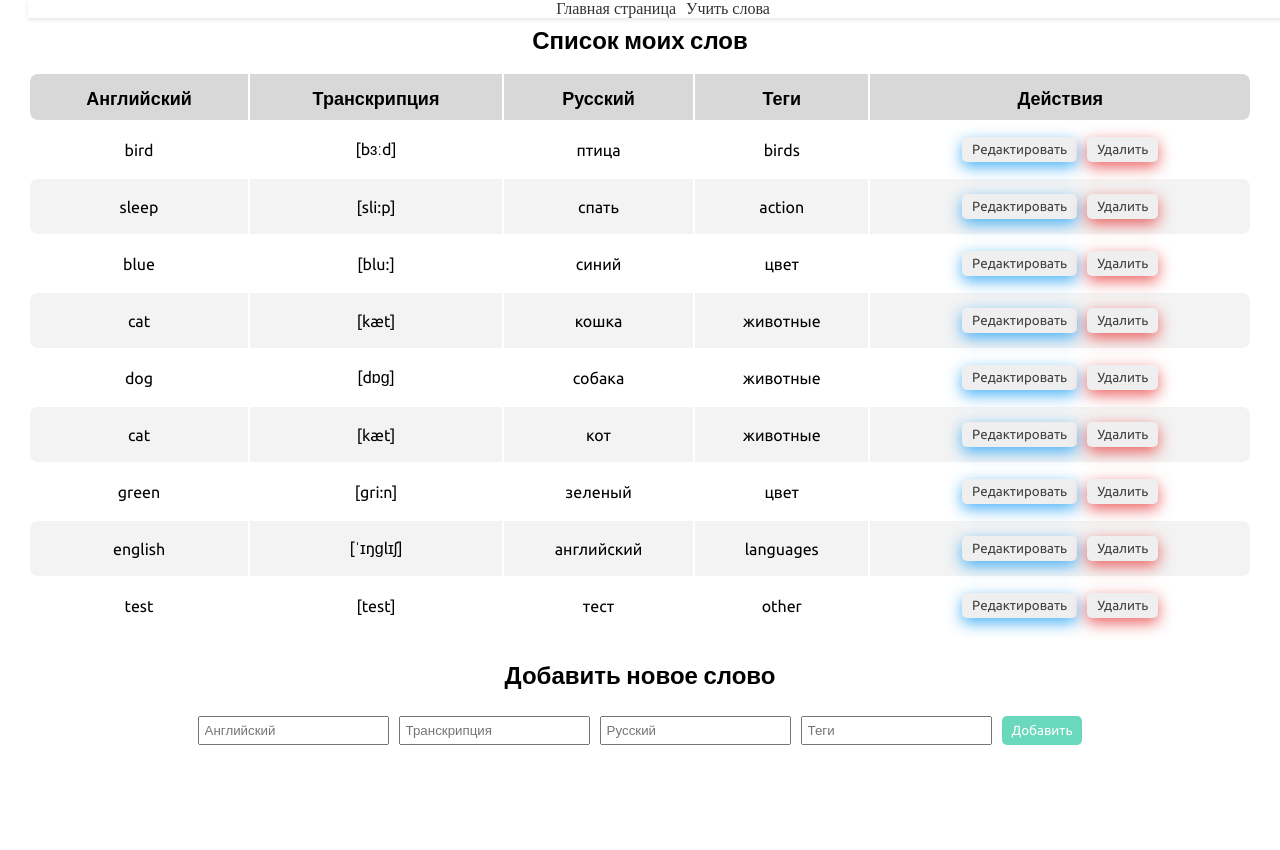
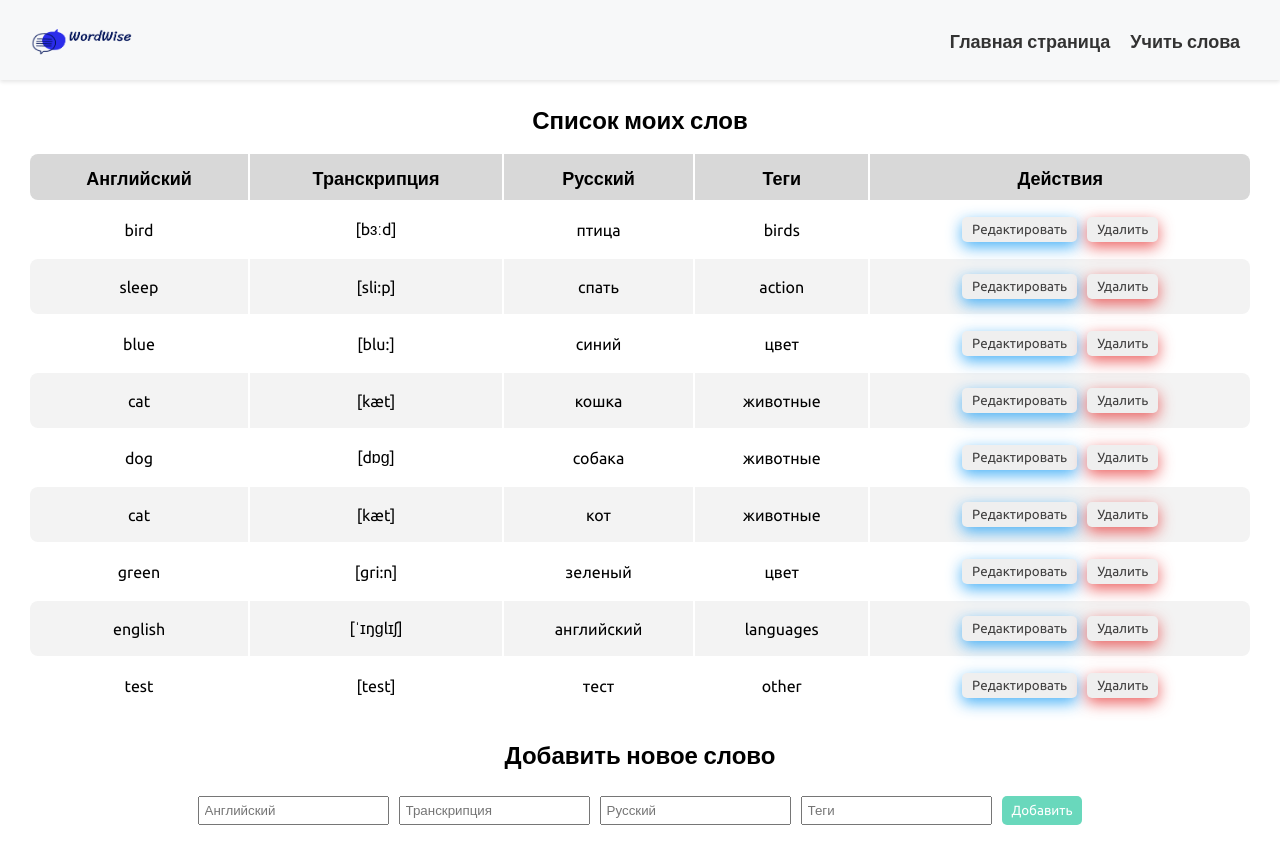
Before and after one commit to AlinaChertushkina/Flashcards-app, a React app: page / in a window 1280 px wide. Before the commit the page ends 800 px from the top, so only its background shows below. Built offline with nearby package versions, Linux system fonts and the light colour scheme.

Commit message:
added logo to header and changed config for that

```diff
--- a/package.json
+++ b/package.json
@@ -26,6 +26,7 @@
     "eslint": "^8.48.0",
     "eslint-config-prettier": "^9.0.0",
     "eslint-plugin-react": "^7.33.2",
+    "file-loader": "^6.2.0",
     "html-webpack-plugin": "^5.5.3",
     "husky": "^8.0.3",
     "lint-staged": "^14.0.1",
--- a/src/presentation/App.js
+++ b/src/presentation/App.js
@@ -7,7 +7,8 @@ import { WordTable } from './WordTable';
 import { WordForm } from './WordForm';
 import { FlashCards } from './FlashCards';
 import { Header } from './Header';
-// import Logo from './Logo';
+import { Logo } from './Logo';
+import { NotFound } from './NotFound';
 
 function App() {
   const [words, setWords] = useState(data);
@@ -60,7 +61,7 @@ function App() {
   return (
     <div className="App">
       <Router>
-        <Header />
+        <Header logo={<Logo />} />
         <h1>Список моих слов</h1>
         <Routes>
           <Route
@@ -79,6 +80,7 @@ function App() {
             }
           />
           <Route path="/game" element={<FlashCards words={words} />} />
+          <Route path="*" element={<NotFound />} />
         </Routes>
         <h2>Добавить новое слово</h2>
         <WordForm
--- a/src/presentation/App.scss
+++ b/src/presentation/App.scss
@@ -14,6 +14,10 @@ h2 {
   font-family: $headings;
 }
 
+h1 {
+  margin-top: 100px;
+}
+
 .word-form {
   display: flex;
   flex-wrap: wrap;
--- a/src/presentation/Header.js
+++ b/src/presentation/Header.js
@@ -1,10 +1,10 @@
 import React from 'react';
-// import Logo from './Logo';
 import './Header.scss';
 
-function Header() {
+function Header({ logo }) {
   return (
-    <header>
+    <header className="Header">
+      {logo}
       <nav>
         <ul>
           <li>
--- a/src/presentation/Header.scss
+++ b/src/presentation/Header.scss
@@ -1,29 +1,48 @@
-header {
+@import './assets/styles/colors.scss';
+@import './assets/styles/fonts';
+
+.Header {
   position: fixed;
   top: 0;
+  left: 0;
   width: 100%;
-  background: #fff;
-  box-shadow: 0 2px 4px rgba(0, 0, 0, 0.1);
+  height: 80px;
+  background-color: rgb(247, 248, 249);
+  box-shadow: 0px 2px 4px rgba(0, 0, 0, 0.1);
+  display: flex;
+  justify-content: space-between;
+  align-items: center;
+}
 
-  nav {
-    ul {
-      padding: 0;
-      margin: 0;
-      list-style: none;
+.Header ul {
+  display: flex;
+  list-style: none;
+}
 
-      li {
-        display: inline-block;
-        margin-right: 10px;
+.Header ul li {
+  margin-left: 20px;
+}
 
-        a {
-          text-decoration: none;
-          color: #333;
+.Header ul li:first-child {
+  margin-left: 0;
+}
 
-          &:hover {
-            color: #666;
-          }
-        }
-      }
-    }
-  }
+.Header ul li:last-child {
+  margin-right: 40px;
 }
+
+.Header ul li a {
+  color: #333;
+  text-decoration: none;
+  font-size: 18px;
+  font-weight: bolder;
+  font-family: $headings;
+}
+
+.Header ul li a:hover {
+  color: #007bff;
+}
+
+.Header .logo {
+  margin-right: auto;
+}
--- a/src/presentation/Logo.js
+++ b/src/presentation/Logo.js
@@ -1,8 +1,9 @@
-// import React from 'react';
-// import logo from '../presentation/assets/images/logo.png';
+import React from 'react';
+import logo from '../presentation/assets/images/logo.png';
+import './Logo.scss';
 
-// function Logo() {
-//   return <img src={logo} alt="WordWise" />;
-// }
+function Logo() {
+  return <img className="logo" src={logo} alt="WordWise" />;
+}
 
-// export default Logo;
+export { Logo };
--- /dev/null
+++ b/src/presentation/Logo.scss
@@ -0,0 +1,4 @@
+.logo {
+    width: 13%;
+    height: 100%;
+    }
--- /dev/null
+++ b/src/presentation/NotFound.js
@@ -0,0 +1,17 @@
+import React from 'react';
+import { NavLink } from 'react-router-dom';
+import notFoundGif from './assets/images/404gif.gif';
+
+function NotFound() {
+  return (
+    <div>
+      <h1>404: Страница не найдена</h1>
+      <img src={notFoundGif} alt="Страница не найдена" />
+      <p>
+        Попробуйте вернуться на <NavLink to="/">главную страницу</NavLink>.
+      </p>
+    </div>
+  );
+}
+
+export { NotFound };
--- a/src/presentation/WordCard.scss
+++ b/src/presentation/WordCard.scss
@@ -1,7 +1,6 @@
 @import './assets/styles/colors.scss';
 
 .card-container {
-  // width: 100vw;
   height: 60vh;
   display: flex;
   flex-direction: column;
--- a/webpack.config.js
+++ b/webpack.config.js
@@ -13,6 +13,10 @@ module.exports = {
       {
         test: /\.s[ac]ss$/i,
         use: ['style-loader', 'css-loader', 'sass-loader'],
+      },
+      {
+        test: /\.(eot|jpg|jpeg|png|svg|gif)$/,
+        type: 'asset/resource',
       },
     ],
   },
@@ -35,21 +39,22 @@ module.exports = {
     filename: 'main.js',
     path: path.resolve(__dirname, 'bundle'),
   },
-  devServer: {
-    static: {
-      directory: path.join(process.cwd(), 'build'),
-    },
-    client: {
-      progress: true,
-      overlay: {
-        errors: true,
-        warnings: false,
-      },
-    },
-    historyApiFallback: true,
-    open: true,
-    hot: true,
-    compress: true,
-    port: 3000,
-  },
 };
+//   devServer: {
+//     static: {
+//       directory: path.join(process.cwd(), 'build'),
+//     },
+//     client: {
+//       progress: true,
+//       overlay: {
+//         errors: true,
+//         warnings: false,
+//       },
+//     },
+//     historyApiFallback: true,
+//     open: true,
+//     hot: true,
+//     compress: true,
+//     port: 3000,
+//   },
+// };
```
Also changed, not shown: .eslintrc.json, src/presentation/assets/images/icon.png (deleted), 1 other file (tests, documents, lock files or other folders).
